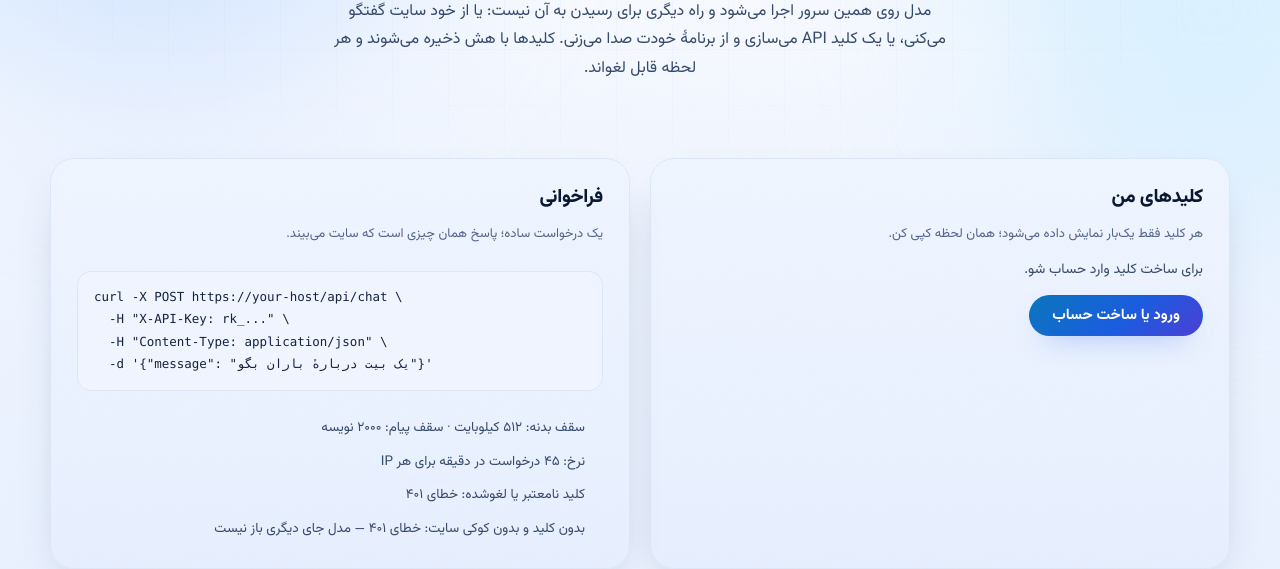
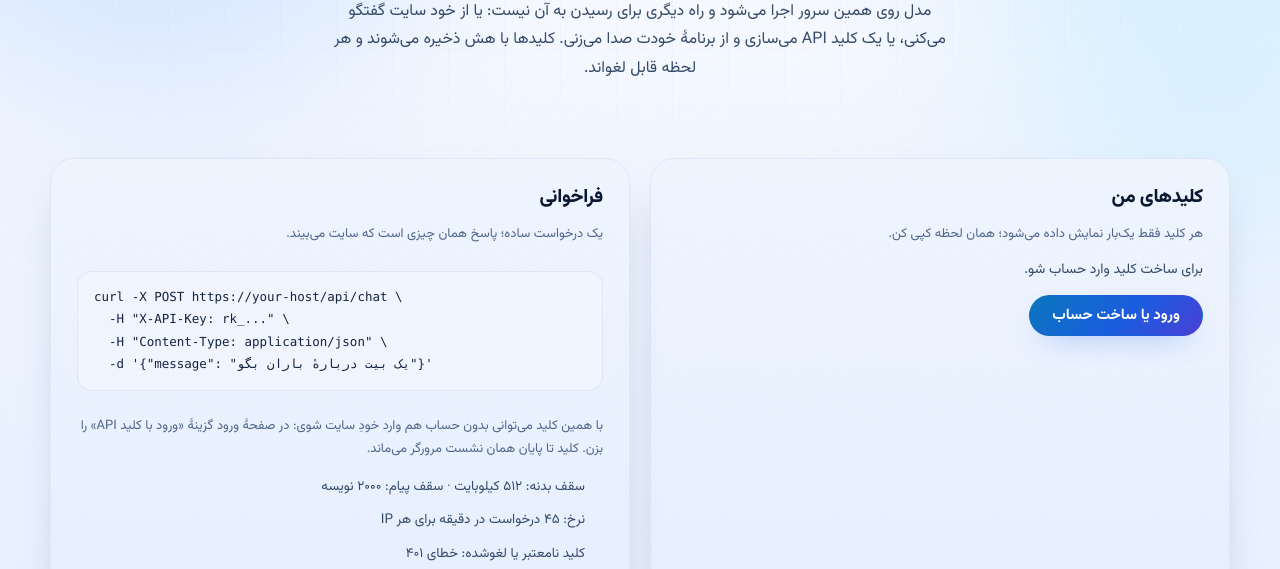
Before and after one commit to Taymaz1391/ai, a website: page web/static/developer.html in a window 1280 px wide. Shown: the part 231-800 px from the top of the page. Drawn offline with Linux system fonts and the light colour scheme; no server answers.

Commit message:
v15: میان‌بر «نشان متحرک» در گفتگو و توضیح ورود با کلید API در صفحهٔ توسعه‌دهنده
Co-authored-by: arena-agent <297053741+arena-agent@users.noreply.github.com>

```diff
--- a/web/static/developer.html
+++ b/web/static/developer.html
@@ -78,6 +78,9 @@
   -H "X-API-Key: rk_..." \
   -H "Content-Type: application/json" \
   -d '{"message": "یک بیت دربارهٔ باران بگو"}'</pre>
+            <p class="dev-sub">با همین کلید می‌توانی بدون حساب هم وارد خودِ سایت شوی: در صفحهٔ
+              <a href="/login">ورود</a> گزینهٔ «ورود با کلید API» را بزن. کلید تا پایان همان نشست
+              مرورگر می‌ماند.</p>
             <ul class="dev-points">
               <li>سقف بدنه: ۵۱۲ کیلوبایت · سقف پیام: ۲۰۰۰ نویسه</li>
               <li>نرخ: ۴۵ درخواست در دقیقه برای هر IP</li>
```
Also changed, not shown: web/static/app.html (+1 -0 lines).
